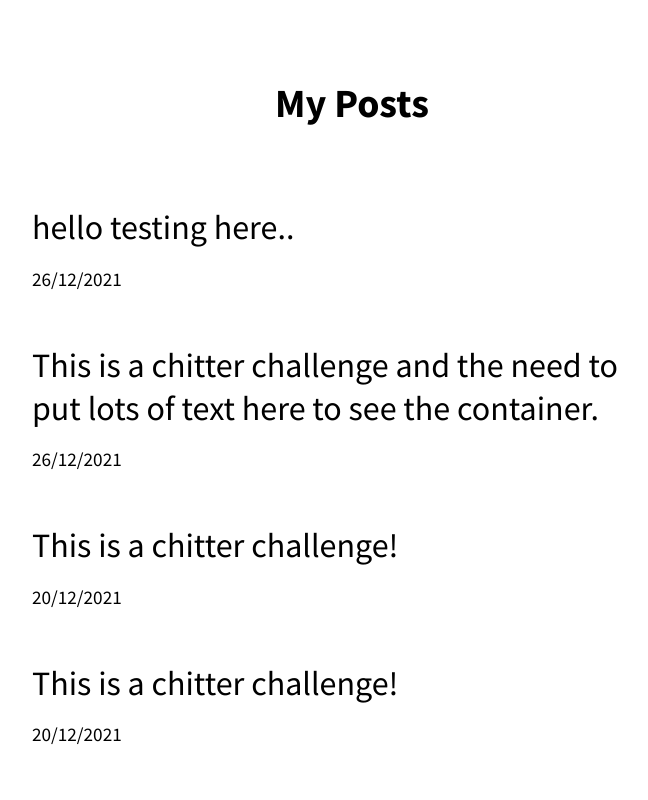
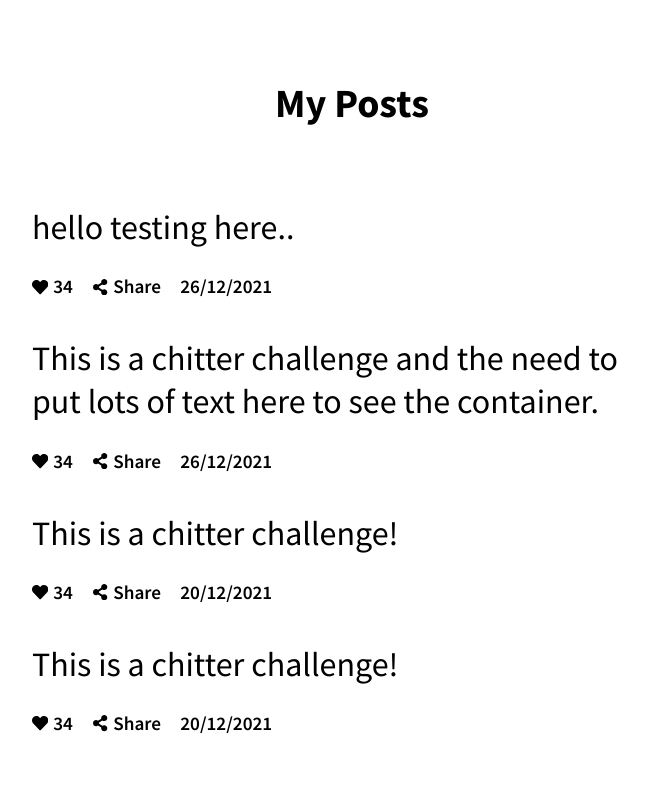
Before and after one commit to dhopz/chitter_challenge, a Next.js app: page / in a window 1280 px wide. Shown: the top 800 px of the page, without its empty margins (80-728 px from the left). Built offline with nearby package versions, Linux system fonts and the light colour scheme.

Commit message:
adding icons

```diff
--- a/package.json
+++ b/package.json
@@ -15,6 +15,7 @@
     "next": "12.0.7",
     "react": "17.0.2",
     "react-dom": "17.0.2",
+    "react-icons": "^4.3.1",
     "sass": "^1.45.0",
     "sass-loader": "^12.4.0"
   },
--- a/src/components/post/Post.js
+++ b/src/components/post/Post.js
@@ -1,5 +1,6 @@
 import React from 'react'
 import styles from './Post.module.scss'
+import { FaHeart, FaShareAlt } from 'react-icons/fa'
 
 const Post = ({content,date}) => {
     return (
@@ -7,9 +8,19 @@
         <p className={styles.postsContent}>
             { content }
         </p>
-        <p className={styles.postsDate}>
-            { date }
-        </p>
+        <ul className={styles.postsMeta}>
+            <li className={styles.postsMetaData}>
+                <FaHeart/>
+                34
+            </li>
+            <li className={styles.postsMetaData}>
+                <FaShareAlt/>
+                Share
+            </li>
+            <li className={styles.postsMetaData}>
+                { date }
+            </li>
+        </ul>
         </>
     )
 }
--- a/src/components/post/Post.module.scss
+++ b/src/components/post/Post.module.scss
@@ -4,8 +4,24 @@
     margin-bottom: 0.4em;
   }
 
-  .postsDate {
+  .postsMeta {
+    list-style: none;
+    align-items: center;
+    padding: 0;
+    display: flex;
+  }
+
+  .postsMetaData  {
+    display: flex;
+    align-items: center;
     font-size: 1.2em;
     line-height: 33px;
     margin-top: 0.4em;
+    margin-right: 1em;
+    font-weight: 600;
+
+    svg{
+      font-size: 0.85em;
+      margin-right: 0.3em;
+    }
   }
--- a/src/pages/index.js
+++ b/src/pages/index.js
@@ -49,7 +49,6 @@
             <button className={styles.formButton}>
               Add New Post
             </button>
-
         </form>
 
       </main>
--- a/src/styles/Home.module.scss
+++ b/src/styles/Home.module.scss
@@ -22,7 +22,9 @@
   list-style: none;
   padding: 0;
 
-  li {
+  .posts > li {
+
+  & > li {
     margin-bottom: 3em;
 
     &:last-child {
@@ -38,7 +40,7 @@
       margin-top: 0;
     }
   }
-}
+}}
 
 
 
```
Also changed, not shown: 1 other file (tests, documents, lock files or other folders).
